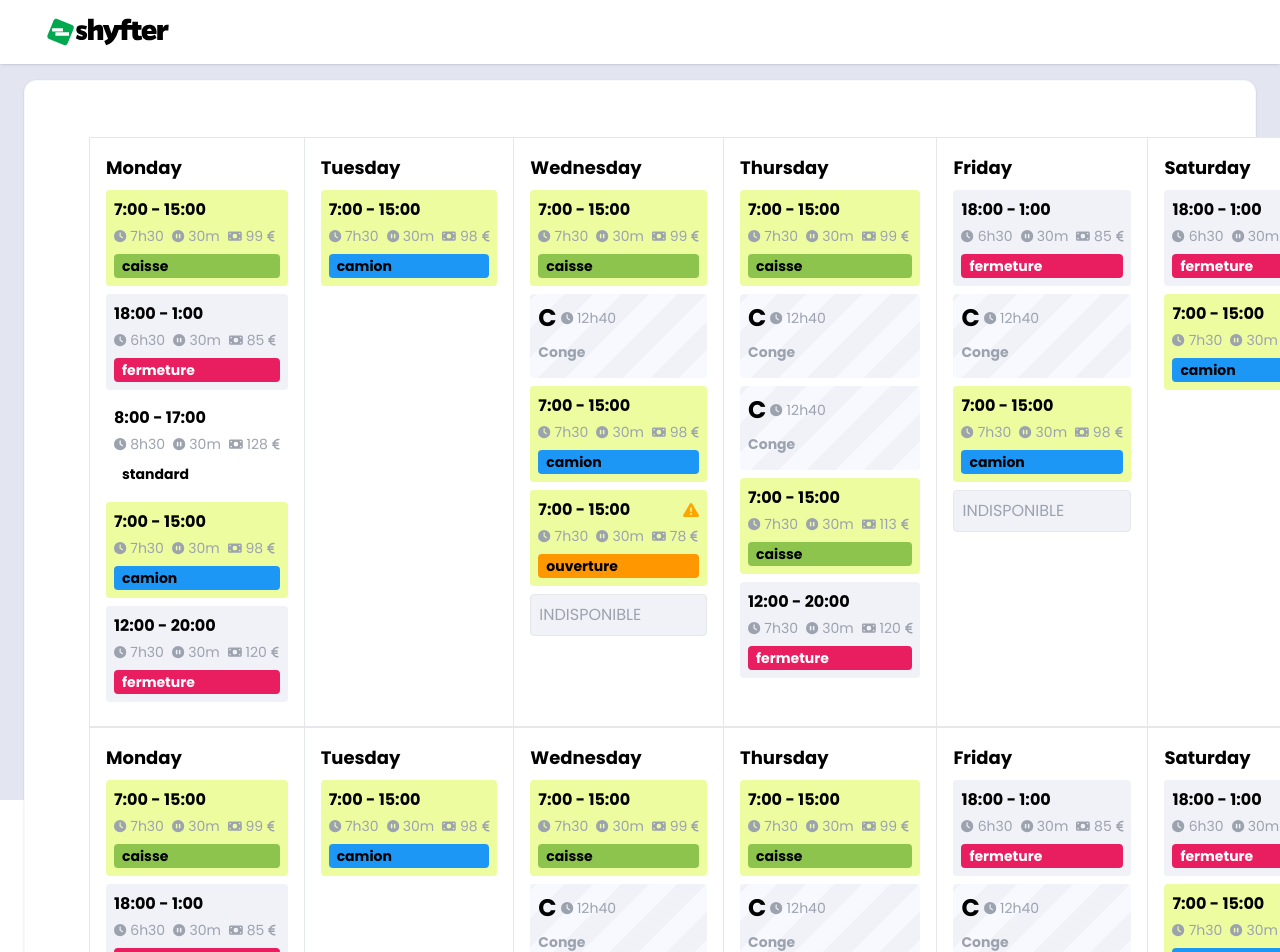
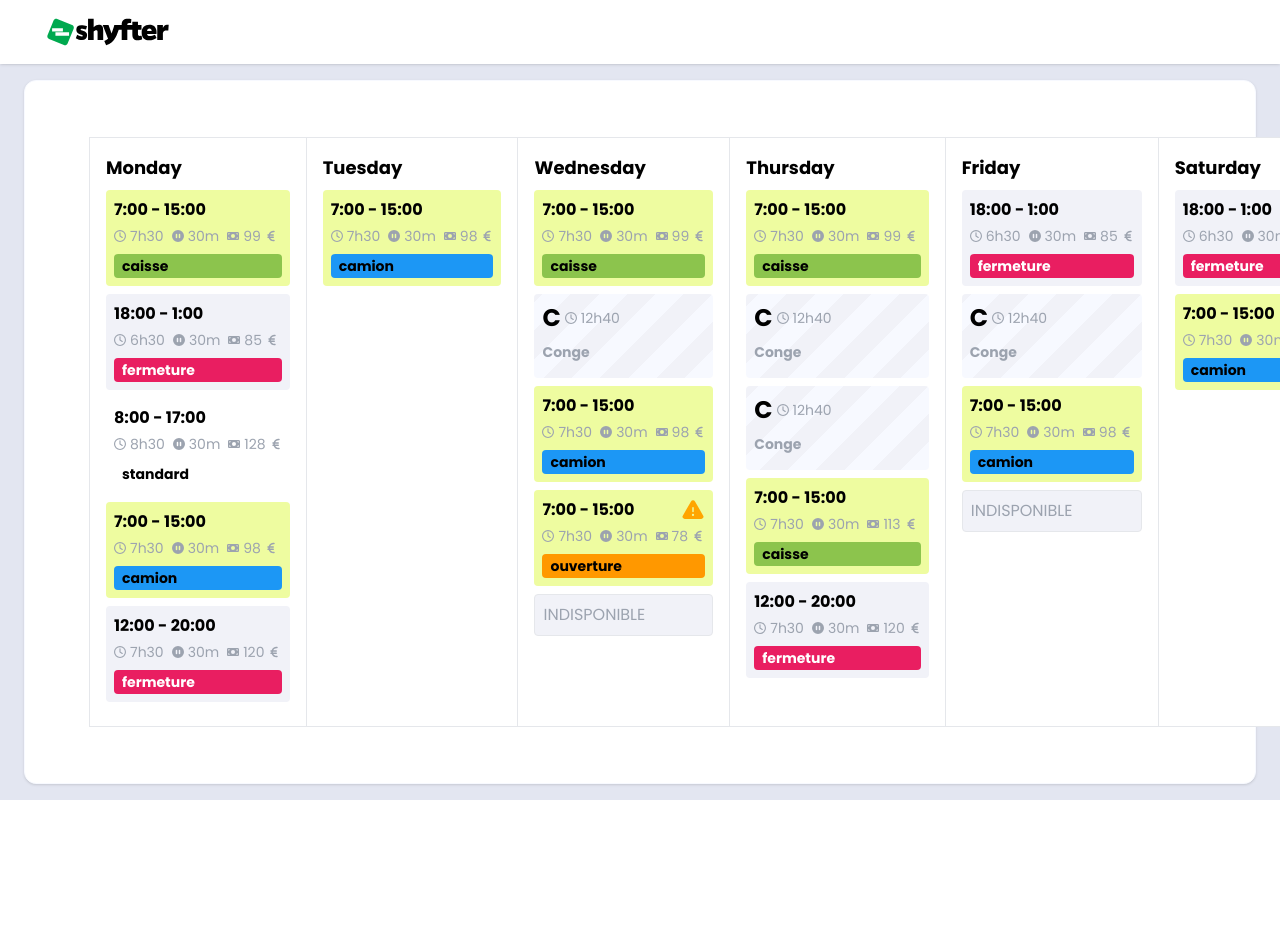
Before and after one commit to yoggsoft/front-end-test, a Next.js app: page / in a window 1280 px wide. Shown: the top 952 px of the page. After the commit the page ends 800 px from the top, so only its background shows below. Built offline with nearby package versions, Linux system fonts and the light colour scheme.

Commit message:
replace fontawesome for react-icons

```diff
--- a/src/app/layout.tsx
+++ b/src/app/layout.tsx
@@ -1,13 +1,9 @@
 import type { Metadata } from 'next';
 import { Poppins } from 'next/font/google';
-import { config } from '@fortawesome/fontawesome-svg-core'
-import '@fortawesome/fontawesome-svg-core/styles.css'
 
 import { Header } from '@/components';
 
 import './globals.css';
-
-config.autoAddCss = false
 
 const poppins = Poppins({
   subsets: ['latin'],
--- a/src/components/Icon/index.tsx
+++ b/src/components/Icon/index.tsx
@@ -1,25 +1,31 @@
 import React from 'react';
+import { IconBaseProps } from 'react-icons';
 
-import { FontAwesomeIcon, FontAwesomeIconProps } from '@fortawesome/react-fontawesome';
-
-interface IconProps extends Omit<FontAwesomeIconProps, 'icon'>  {
-  iconName: FontAwesomeIconProps['icon'];
+interface IconProps extends IconBaseProps {
+  Component: React.ComponentType<IconBaseProps>;
+  color?: string;
+  size?: 'sm' | 'base';
+  className?: string;
 }
 
+const mapSizeToPx = {
+  'sm': 12,
+  'base': 24
+};
+
 export default function Icon ({
-  iconName,
-  size = '1x',
+  Component,
   color = 'inherit',
+  size = 'base',
   className = '',
   ...props
 }: IconProps) {
   return (
-    <FontAwesomeIcon
-      icon={iconName}
+    <Component
       color={color}
-      size={size}
+      size={mapSizeToPx[size]}
       className={`custom-icon ${className}`}
       {...props}
     />
   );
-}
+};
--- a/src/components/PlanningScreen/index.tsx
+++ b/src/components/PlanningScreen/index.tsx
@@ -2,11 +2,11 @@
 import React, { useState } from 'react';
 
 import { Icon, DayColumn } from '@/components';
-import { faCopy, faBars, faCircleXmark, faXmark } from '@fortawesome/free-solid-svg-icons';
+import { FaBars, FaCircleXmark, FaXmark } from 'react-icons/fa6';
 
 import { Shift } from '@/@types';
 
-const fakeData: Shift[] = [
+const FAKE_DATA: Shift[] = [
   { id: '1', assignee: 'Alexandre Timmermans', type: 'caisse', duration: '7h30', pauseDuration: '30m', day: 'Monday', wage: '99', startTime: '7:00', endTime: '15:00' },
   { id: '2', assignee: 'Alexandre Timmermans', type: 'caisse', duration: '7h30', pauseDuration: '30m', day: 'Thursday', wage: '99', startTime: '7:00', endTime: '15:00' },
   { id: '3', assignee: 'Alexandre Timmermans', type: 'caisse', duration: '7h30', pauseDuration: '30m', day: 'Wednesday', wage: '99', startTime: '7:00', endTime: '15:00' },
@@ -37,7 +37,7 @@ const fakeData: Shift[] = [
 const DAYS = ['Monday', 'Tuesday', 'Wednesday', 'Thursday', 'Friday', 'Saturday', 'Sunday'];
 
 export default function PlanningScreen () {
-  const [tasks, setTasks] = useState<Shift[]>(fakeData);
+  const [tasks, setTasks] = useState<Shift[]>(FAKE_DATA);
   const [isModalOpen, setIsModalOpen] = useState(false);
   const [modalContent, setModalContent] = useState<Shift | null>(null);
   const [contextMenu, setContextMenu] = useState<{ x: number; y: number; task: Shift | null }>({ x: 0, y: 0, task: null });
@@ -70,24 +70,8 @@ export default function PlanningScreen () {
     setContextMenu({ x: 0, y: 0, task: null });
   };
 
-  const duplicateTask = (id: string) => {
-    // setTasks((prevTasks) => prevTasks.filter((task) => task.id !== id));
-    // setContextMenu({ x: 0, y: 0, task: null });
-  };
-
   return (
     <div className='p-8' onClick={closeContextMenu}>
-      <div className='flex'>
-        {DAYS.map((day) => (
-          <DayColumn
-            key={day}
-            day={day}
-            shifts={tasks.filter((task) => task.day === day)}
-            moveTask={moveTask}
-            openContextMenu={openContextMenu}
-          />
-        ))}
-      </div>
       <div className='flex'>
         {DAYS.map((day) => (
           <DayColumn
@@ -109,12 +93,6 @@ export default function PlanningScreen () {
           aria-labelledby='menu-button'
         >
           <button
-            onClick={() => contextMenu.task && duplicateTask(contextMenu.task?.id)}
-            className='block w-full text-left py-2 px-4 hover:bg-gray-100'
-          >
-            <Icon iconName={faCopy} />&nbsp;Copier
-          </button>
-          <button
             onClick={() => {
               setModalContent(contextMenu.task);
               setIsModalOpen(true);
@@ -122,13 +100,13 @@ export default function PlanningScreen () {
             }}
             className='block w-full text-left py-2 px-4 hover:bg-gray-100'
           >
-            <Icon iconName={faBars} />&nbsp;Edit
+            <Icon Component={FaBars} />&nbsp;Edit
           </button>
           <button
             onClick={() => contextMenu.task && deleteTask(contextMenu.task?.id)}
             className='block w-full text-left py-2 px-4 hover:bg-gray-100 text-red'
           >
-            <Icon iconName={faCircleXmark} color='red' />&nbsp;
+            <Icon Component={FaCircleXmark} color='red' />&nbsp;
             Delete
           </button>
         </div>
@@ -170,7 +148,7 @@ export default function PlanningScreen () {
               onClick={() => setIsModalOpen(false)}
               className='absolute top-2 right-2 text-black hover:text-gray-700'
             >
-              <Icon iconName={faXmark} />
+              <Icon Component={FaXmark} />
             </button>
           </div>
         </div>
--- a/src/components/ShiftItem/index.tsx
+++ b/src/components/ShiftItem/index.tsx
@@ -3,7 +3,8 @@ import cx from 'classnames';
 import { Shift } from '@/@types';
 
 import { Icon } from '@/components';
-import { faClock, faCirclePause, faMoneyBill, faEuroSign, faWarning, faR, faC } from '@fortawesome/free-solid-svg-icons';
+import { FaRegClock, FaCirclePause, FaMoneyBill, FaEuroSign } from 'react-icons/fa6';
+import { PiWarningFill } from 'react-icons/pi';
 
 interface ShiftItemProps {
 	task: Shift;
@@ -46,7 +47,7 @@ export default function ShiftItem ({ task, onContextMenu, onDragStart }: ShiftIt
             {type[0]}{/* ugly, but don't wanna do icons for the type of shift assignment */}
           </span>
           <span className='flex justify-center items-center gap-1'>
-            <Icon iconName={faClock} size='sm' />
+            <Icon Component={FaRegClock} size='sm' />
             {duration}
           </span>
         </div>
@@ -71,23 +72,23 @@ export default function ShiftItem ({ task, onContextMenu, onDragStart }: ShiftIt
         <span>
           {startTime} - {endTime}
         </span>
-        {
-          type === 'ouverture' && (<Icon iconName={faWarning} color='orange' />)
-        }
+        <span>
+          {type === 'ouverture' && (<Icon Component={PiWarningFill} color='orange' />)}
+        </span>
       </div>
       <div className='flex gap-2 mb-2 text-sm whitespace-no-wrap text-gray-400'>
         <span className='flex justify-center items-center gap-1'>
-          <Icon iconName={faClock} size='sm' />
+          <Icon Component={FaRegClock} size='sm' />
           {duration}
         </span>
         <span className='flex justify-center items-center gap-1'>
-          <Icon iconName={faCirclePause} size='sm' />
+          <Icon Component={FaCirclePause} size='sm' />
           {pauseDuration}
         </span>
         <span className='flex justify-center items-center gap-1'>
-          <Icon iconName={faMoneyBill} size='sm' />
+          <Icon Component={FaMoneyBill} size='sm' />
           {wage}
-          <Icon iconName={faEuroSign} size='sm' />
+          <Icon Component={FaEuroSign} size='sm' />
         </span>
       </div>
       <div className={cx(
```
Also changed, not shown: package.json (+2 -6 lines), 1 other file (tests, documents, lock files or other folders).
